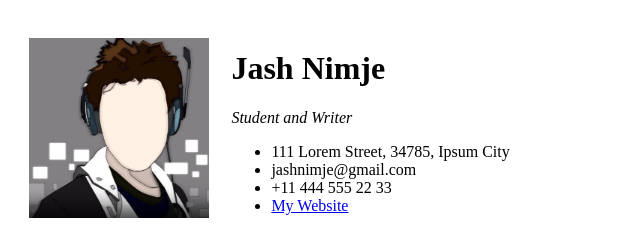
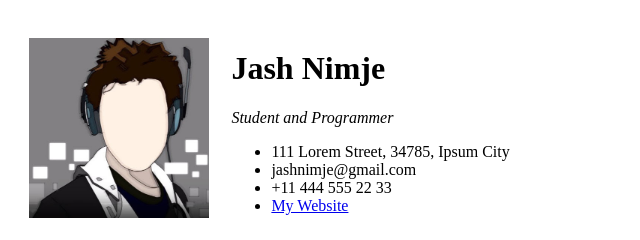
Before and after one commit to jashnimje/CV, a plain HTML site: page index.html in a window 1280 px wide. Shown: the top 240 px of the page, 0-640 px from the left. Drawn offline with Linux system fonts and the light colour scheme.

Commit message:
Some minor changes

```diff
--- a/index.html
+++ b/index.html
@@ -18,7 +18,7 @@
           </td>
           <td>
             <h1>Jash Nimje</h1>
-            <p><em>Student and Writer</em></p>
+            <p><em>Student and Programmer</em></p>
             <ul>
               <li class="ad">111 Lorem Street, 34785, Ipsum City</li>
               <li class="mail">jashnimje@gmail.com</li>
```
